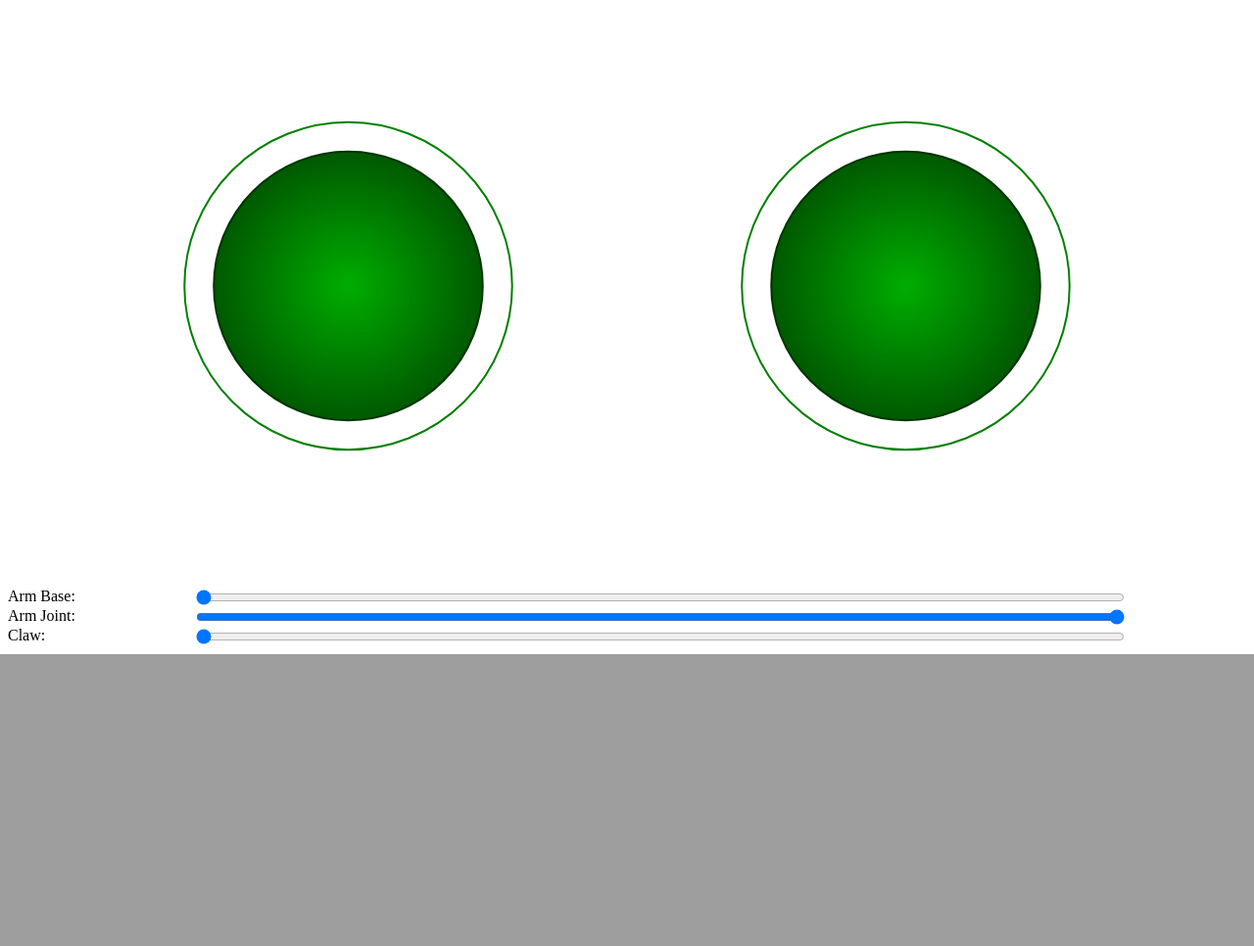
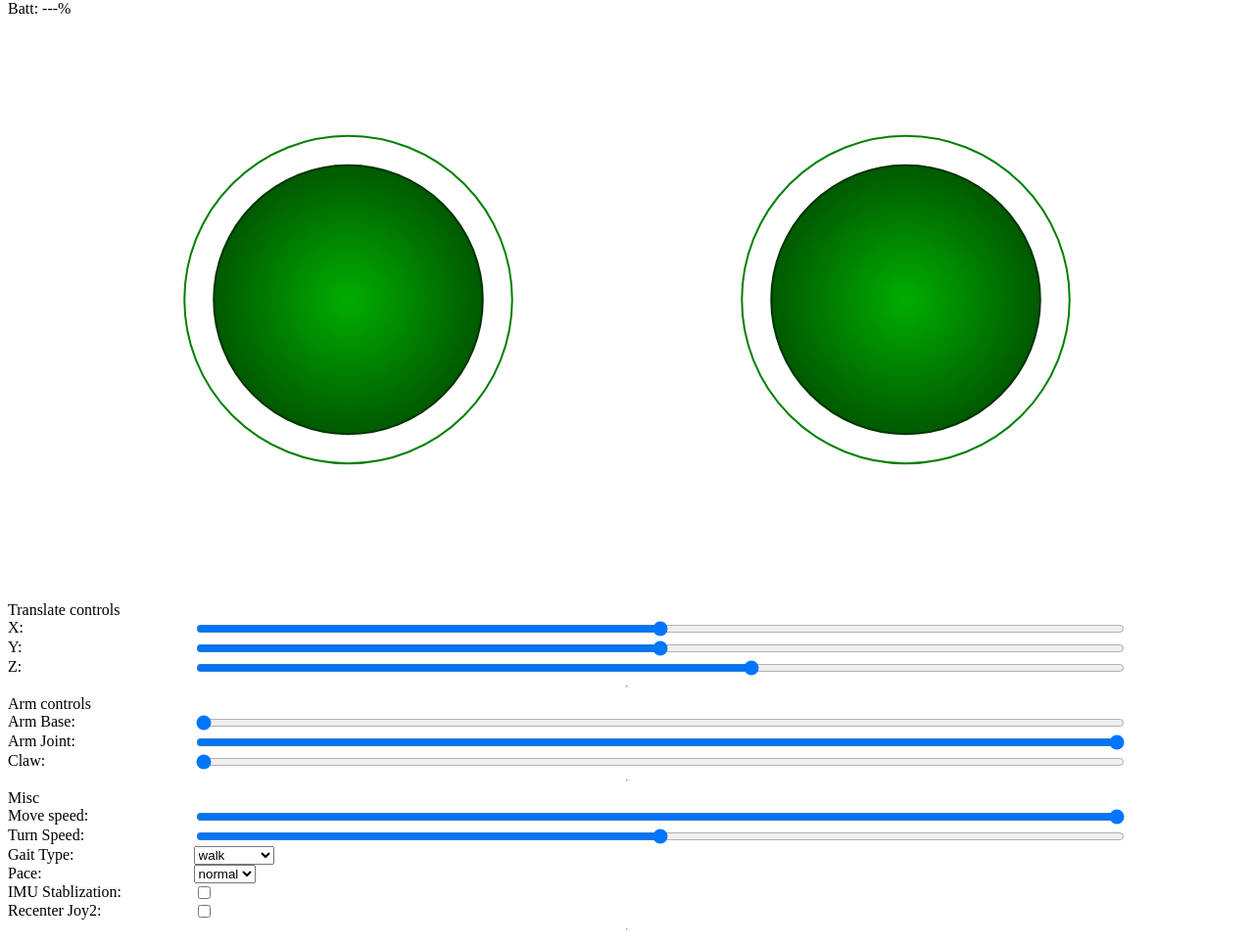
Before and after one commit to rbuxton1/blu-e, a Flask app: page /rc in a window 1280 px wide. Shown: the part 956-1922 px from the top of the page at 98% size. Before the commit the page ends 1624 px from the top, so only its background shows below. Run offline with Flask 3, Linux system fonts and the light colour scheme; some libraries are stand-ins or nearby versions.

Commit message:
Added sliders for all controls, exposed all settings via socket

```diff
--- a/app.py
+++ b/app.py
@@ -232,23 +232,47 @@ def reset_motors():
         return { "ok": False, "error": err }
     return { "ok": True }
 
+@app.route('/imu', methods=['POST'])
+def set_imu():
+    try:
+        data = request.json
+        dog.imu(data['mode'])
+    except Exception as err:
+        return { "ok": False, "error": err }
+    return { "ok": True }
+
 @io.on('connect')
 def on_connect():
+    dog.reset()
+    io.emit('status', {
+        "battery": dog.read_battery(),
+        "motors": dog.read_motor(),
+        "pitch": dog.read_pitch(),
+        "roll": dog.read_roll(),
+        "yaw": dog.read_yaw()
+    })
     print('New client connected!')
 
 @io.on('command')
 def on_command(json):
-    print(json)
     try :
         if json['cmd'] == 'move':
-            dog.move(json['direction'], json['step'])
+            dog.move(json['direction'], int(json['step']))
         elif json['cmd'] == 'turn':
             dog.turn(json['step'])
         elif json['cmd'] == 'attitude':
-            dog.attitude(json['direction'], json['step'])
+            dog.attitude(json['direction'], int(json['step']))
+        elif json['cmd'] == 'translate':
+            dog.translation(json['direction'], int(json['step']))
         elif json['cmd'] == 'motor':
-            print(json)
             dog.motor(json['id'], int(json['step']))
+        elif json['cmd'] == 'gait':
+            dog.gait_type(json['mode'])
+        elif json['cmd'] == 'pace':
+            dog.pace(json(['mode']))
+        elif json['cmd'] == 'imu':
+            dog.imu(int(json['mode']))
+
     except Exception as err:
         print(err)
 
--- a/templates/control.html
+++ b/templates/control.html
@@ -8,13 +8,36 @@
         <script src="/static/joy.min.js"></script>
         <script src="https://cdn.socket.io/4.6.0/socket.io.min.js" integrity="sha384-c79GN5VsunZvi+Q/WObgk2in0CbZsHnjEqvFxC5DxHn9lTfNce2WW6h2pH6u/kF+" crossorigin="anonymous"></script>
     </head>
-    <div style="width: 100%;">
-        <img src="/video" alt="" style="width:100%;">
+
+    <body style="width: auto;">
+        <div style="display: flex; flex-direction: column;">
+            <div style="display: flex; flex-direction: column;">
+                <img src="/video" alt="" style="width: 100%;">
+                <div id="statusString">Batt: ---% </div>
                 <div style="display: flex; flex-direction: row; width: 100%; justify-content: center;">
                     <div id="leftStick" style="width:45%; height: 45vw; margin-bottom: 20px;"></div>
                     <div id="rightStick" style="width:45%; height: 45vw; margin-bottom: 20px;"></div>
                 </div>
+            </div>
+
             <div style="display: flex; flex-direction: column;">
+
+                <div>Translate controls</div>
+                <div style="display: flex; flex-direction: row;">
+                    <div style="width:15%;">X:</div>
+                    <input type="range" min="-25" max="25" value="0" id="transX" style="width:75%;">
+                </div>
+                <div style="display: flex; flex-direction: row;">
+                    <div style="width:15%;">Y:</div>
+                    <input type="range" min="-18" max="18" value="0" id="transY" style="width:75%;">
+                </div>
+                <div style="display: flex; flex-direction: row;">
+                    <div style="width:15%;">Z:</div>
+                    <input type="range" min="60" max="110" value="90" id="transZ" style="width:75%;">
+                </div>
+                <hr>
+
+                <div>Arm controls</div>
                 <div style="display: flex; flex-direction: row;">
                     <div style="width:15%;">Arm Base:</div>
                     <input type="range" min="-90" max="90" value="-90" id="armBase" style="width:75%;">
@@ -27,8 +50,46 @@
                     <div style="width:15%;">Claw:</div>
                     <input type="range" min="0" max="255" value="0" id="claw" style="width:75%;">
                 </div>
+                <hr>
+
+                <div>Misc</div>
+                <div style="display: flex; flex-direction: row;">
+                    <div style="width:15%;">Move speed:</div>
+                    <input type="range" min="0" max="25" value="25" id="moveSpeed" style="width:75%;">
+                </div>
+                <div style="display: flex; flex-direction: row;">
+                    <div style="width:15%;">Turn Speed:</div>
+                    <input type="range" min="0" max="150" value="75" id="turnSpeed" style="width:75%;">
+                </div>
+                <div style="display: flex; flex-direction: row;">
+                    <div style="width:15%;">Gait Type:</div>
+                    <select name="gaitSelect" id="gaitSelect" style="width: auto;">
+                        <option>walk</option>
+                        <option default>trot</option>
+                        <option>high_walk</option>
+                    </select>
+                </div>
+                <div style="display: flex; flex-direction: row;">
+                    <div style="width:15%;">Pace:</div>
+                    <select name="paceSelect" id="paceSelect" style="width: auto;">
+                        <option default>normal</option>
+                        <option>slow</option>
+                        <option>high</option>
+                    </select>
+                </div>
+                <div style="display: flex; flex-direction: row;">
+                    <div style="width:15%;">IMU Stablization:</div>
+                    <input type="checkbox" id="imuCheck">
+                </div>
+                <div style="display: flex; flex-direction: row;">
+                    <div style="width:15%;">Recenter Joy2:</div>
+                    <input type="checkbox" id="recenterJoy2Check">
+                </div>
+
+                <hr>
             </div>
         </div>
+    </body>
 
     <script type="text/javascript">
 
@@ -45,8 +106,10 @@
         })
 
         let left = new JoyStick('leftStick', {},  (data) => {
-            let motion = scale(data.y, [-100, 100], [-25, 25]);
-            let turn = scale(data.x, [-100, 100], [-150, 150]);
+            let motionSpeed = document.getElementById('moveSpeed').value;
+            let turnSpeed = document.getElementById('turnSpeed').value;
+            let motion = scale(data.y, [-100, 100], [-motionSpeed, motionSpeed]);
+            let turn = scale(data.x, [-100, 100], [-turnSpeed, turnSpeed]);
             console.log('motion', motion, 'turn', turn)
 
             socket.emit('command', { cmd: 'move', step: motion, direction: 'x' });
@@ -64,26 +127,48 @@
         const baseSlider = document.getElementById('armBase');
         const jointSlider = document.getElementById('armJoint');
         const clawSlider = document.getElementById('claw');
-
         baseSlider.addEventListener('input', (data) => {
             console.log('data', data);
             socket.emit('command', { cmd: 'motor', id: 53, step: data.target.value});
         });
-        baseSlider.addEventListener("submit", (event) => {
-            console.lot('This one!')
-            event.preventDefault();
-        })
         jointSlider.addEventListener('input', (data) => {
             socket.emit('command', { cmd: 'motor', id: 52, step: data.target.value});
         });
-        jointSlider.addEventListener("submit", (event) => {
-            event.preventDefault();
-        })
         clawSlider.addEventListener('input', (data) => {
             socket.emit('command', { cmd: 'motor', id: 51, step: data.target.value});
         });
-        clawSlider.addEventListener("submit", (event) => {
-            event.preventDefault();
+
+        const transXSlider = document.getElementById('transX');
+        const transYSlider = document.getElementById('transY');
+        const transZSlider = document.getElementById('transZ');
+        transXSlider.addEventListener('input', (data) => {
+            socket.emit('command', { cmd: 'translate', direction: 'x', step: data.target.value});
+        });
+        transYSlider.addEventListener('input', (data) => {
+            socket.emit('command', { cmd: 'translate', direction: 'y', step: data.target.value});
+        });
+        transZSlider.addEventListener('input', (data) => {
+            socket.emit('command', { cmd: 'translate', direction: 'z', step: data.target.value});
+        });
+
+        const imuCheck = document.getElementById('imuCheck')
+        imuCheck.addEventListener('change', (data) => {
+            socket.emit('command', { cmd: 'imu', mode: data.target.checked ? 1 : 0})
+        });
+
+        const gaitSelect = document.getElementById('gaitSelect');
+        gaitSelect.addEventListener('change', (data) => {
+            socket.emit('command', { cmd: 'gait', mode: data.target.value });
+        });
+
+        const paceSelect = document.getElementById('paceSelect');
+        paceSelect.addEventListener('change', (data) => {
+            socket.emit('command', { cmd: 'pace', mode: data.target.value });
+        });
+
+        socket.on('status', (payload) => {
+            const statusString = document.getElementById('statusString');
+            statusString.innerHTML = `Batt ${payload.battery}%`
         })
 
     </script>
```
Also changed, not shown: 1 other file. Lines whose indentation alone changed are shown as unchanged.
